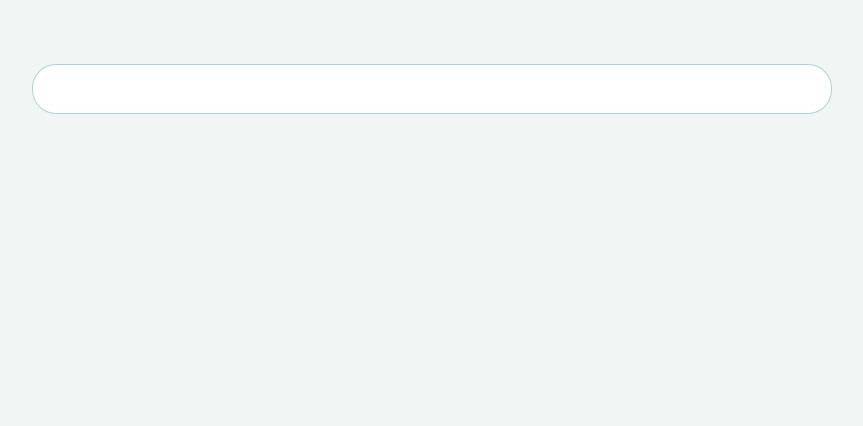
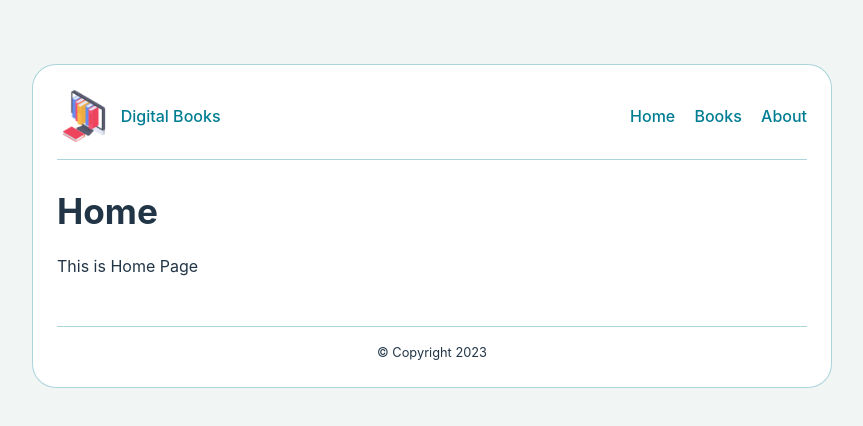
Before and after one commit to Lukasz-Jasionowski/Digital-Books, a React (Vite) app in the folder client/: page / in a window 1280 px wide. Shown: the top 426 px of the page, without its empty margins (208-1071 px from the left). Built offline with nearby package versions, Linux system fonts and the light colour scheme; the HTML template or start-up script is replaced by a standard one.

Commit message:
Import and use components and routes

```diff
--- a/client/src/App.jsx
+++ b/client/src/App.jsx
@@ -1,8 +1,21 @@
+import { BrowserRouter as Router, Route, Routes } from "react-router-dom";
+import Home from "./routes/home/Home";
+import About from "./routes/about/About";
+import Header from "./components/Header";
+import Footer from "./components/Footer";
+
 function App() {
 
   return (
     <>
-
+      <Router>
+        <Header />
+        <Routes>
+          <Route path="/" element={<Home />} />
+          <Route path="/about" element={<About />} />
+        </Routes>
+        <Footer />
+      </Router>
     </>
   )
 }
```
